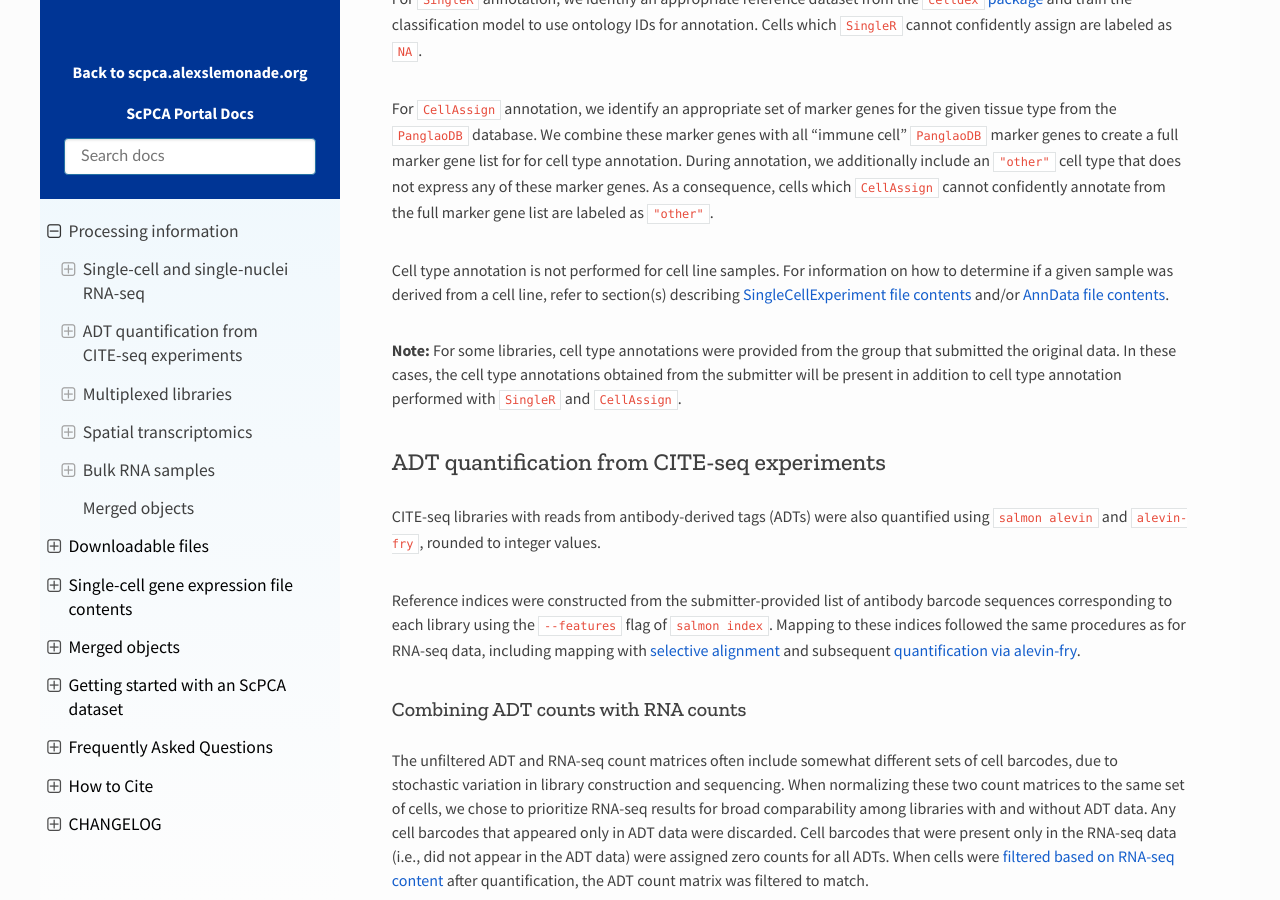
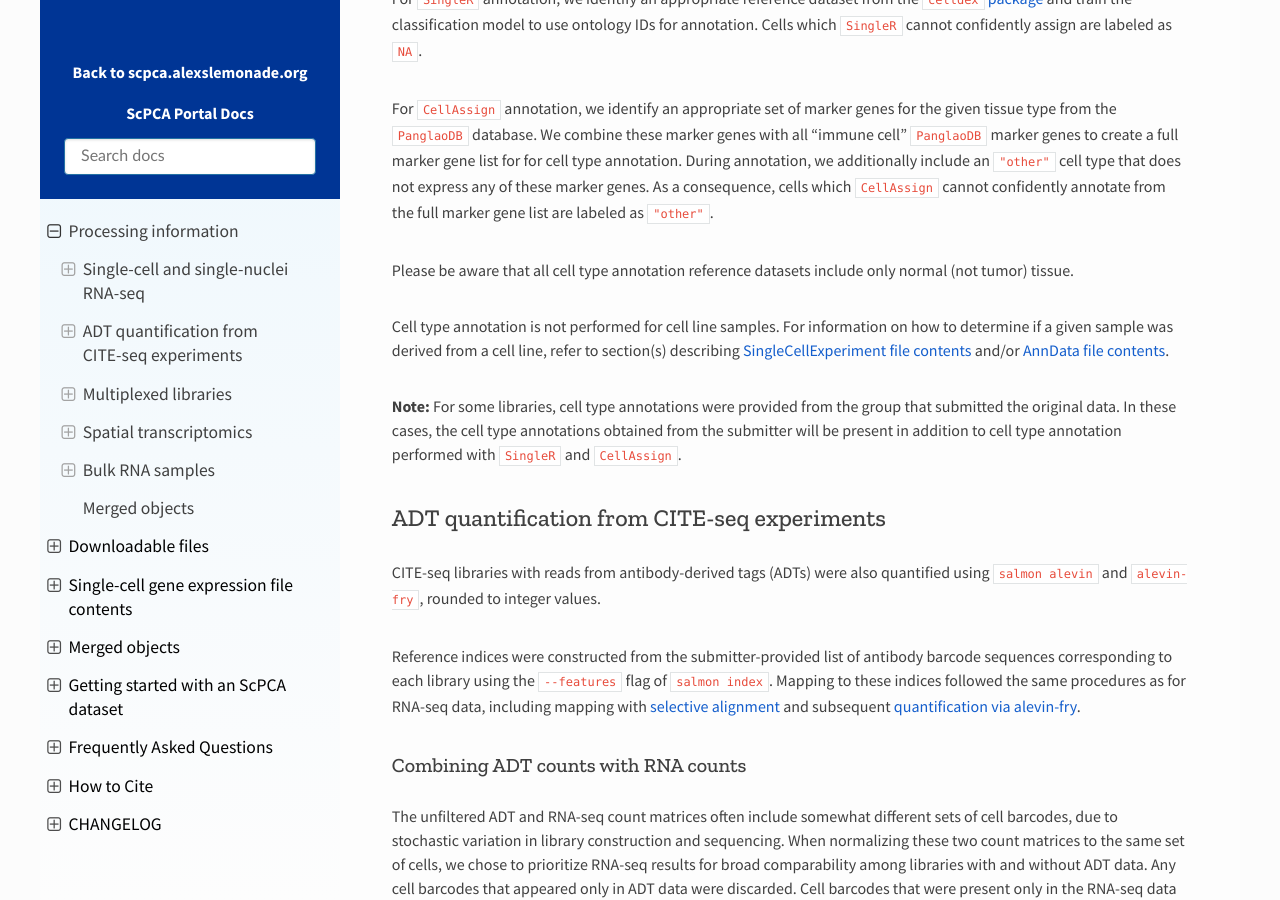
Before and after one commit to DongzeHE/scpca-docs, a Sphinx documentation site: the page built from docs/processing_information.md, in a window 1280 px wide and 900 px high, scrolled down 2494 px. Built offline with Sphinx 7.4.7 and the Read the Docs theme 2.0.0, drawn with Linux system fonts in a browser that asks for light colours.

Commit message:
tumor/normal caveat

```diff
--- a/docs/processing_information.md
+++ b/docs/processing_information.md
@@ -83,6 +83,8 @@ For `CellAssign` annotation, we identify an appropriate set of marker genes for
 We combine these marker genes with all "immune cell" `PanglaoDB` marker genes to create a full marker gene list for for cell type annotation.
 During annotation, we additionally include an `"other"` cell type that does not express any of these marker genes.
 As a consequence, cells which `CellAssign` cannot confidently annotate from the full marker gene list are labeled as `"other"`.
+
+Please be aware that all cell type annotation reference datasets include only normal (not tumor) tissue.
 
 Cell type annotation is not performed for cell line samples.
 For information on how to determine if a given sample was derived from a cell line, refer to section(s) describing {ref}`SingleCellExperiment file contents <sce_file_contents:singlecellexperiment sample metadata>` and/or {ref}`AnnData file contents <sce_file_contents:anndata cell metrics>`.
```
